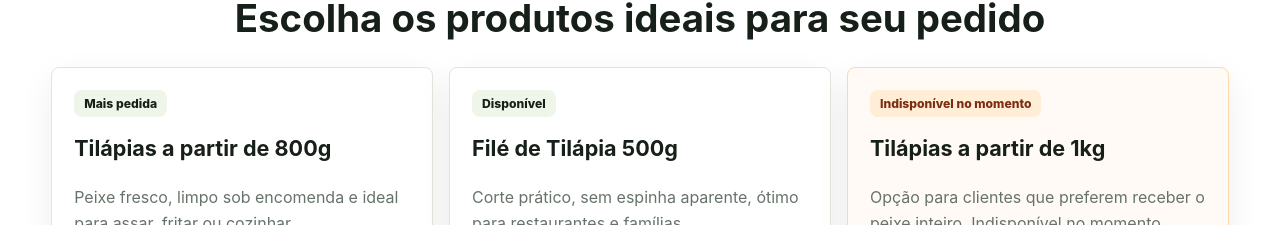
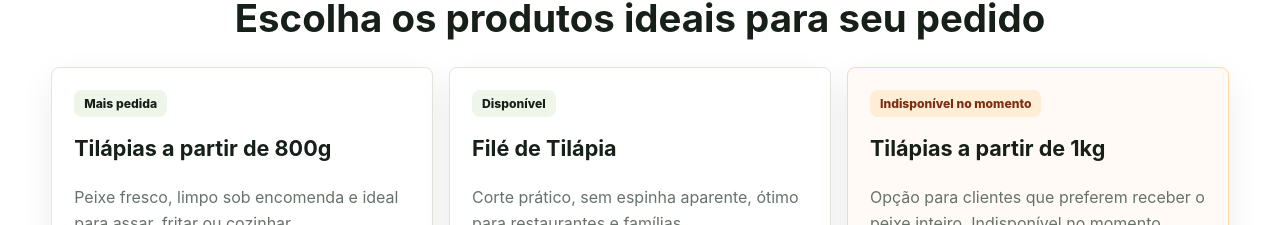
Before and after one commit to alysson0111/site-tilapia, a React (Vite) app: page / in a window 1280 px wide. Shown: the part 875-1100 px from the top of the page. Built offline with nearby package versions, Linux system fonts and the light colour scheme.

Commit message:
Remove peso do nome do file de tilapia

```diff
--- a/src/App.jsx
+++ b/src/App.jsx
@@ -15,7 +15,7 @@ const products = [
     description: "Peixe fresco, limpo sob encomenda e ideal para assar, fritar ou cozinhar.",
   },
   {
-    name: "Filé de Tilápia 500g",
+    name: "Filé de Tilápia",
     price: 19.9,
     priceWeightKg: 0.5,
     badge: "Disponível",
```
